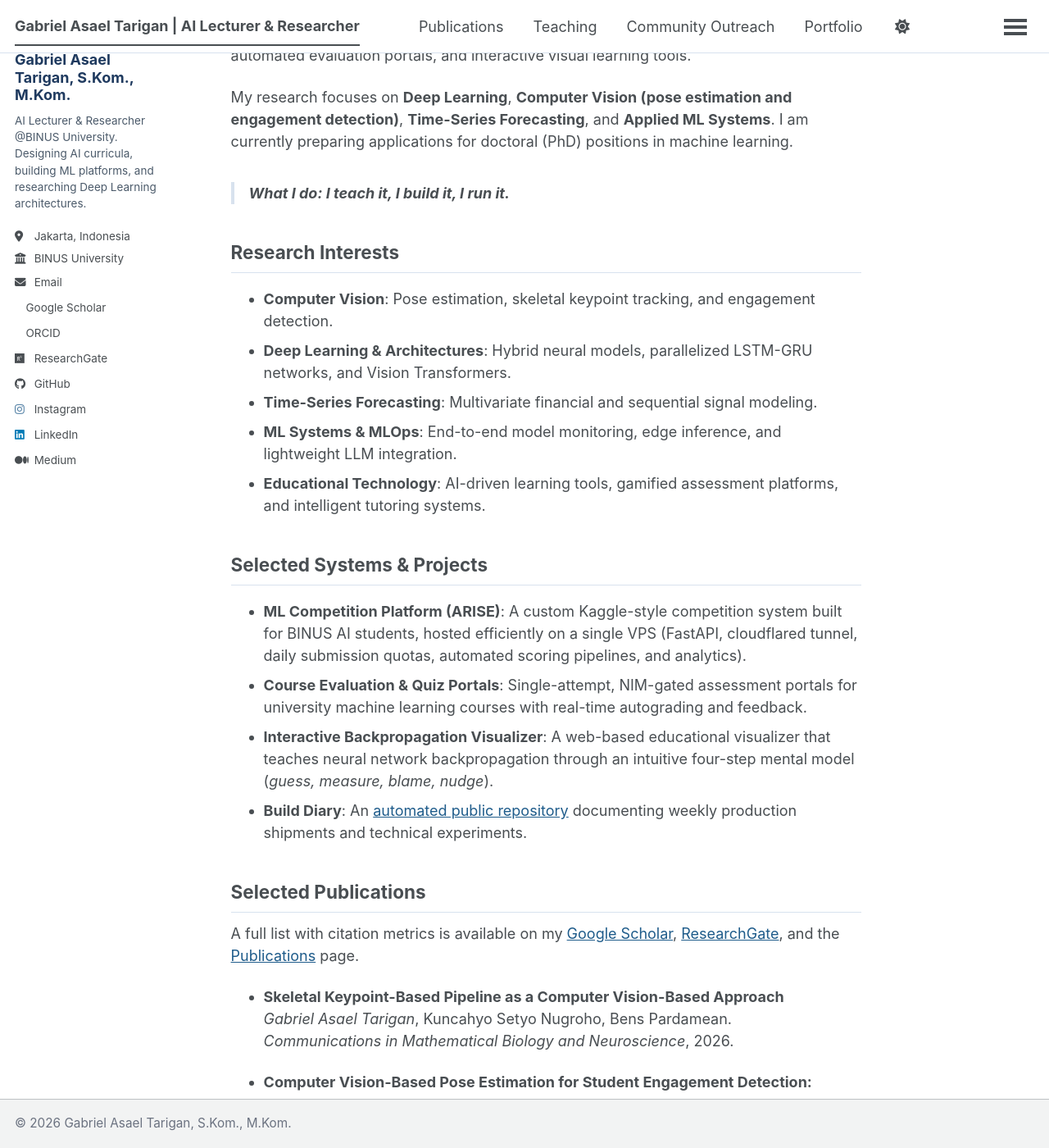
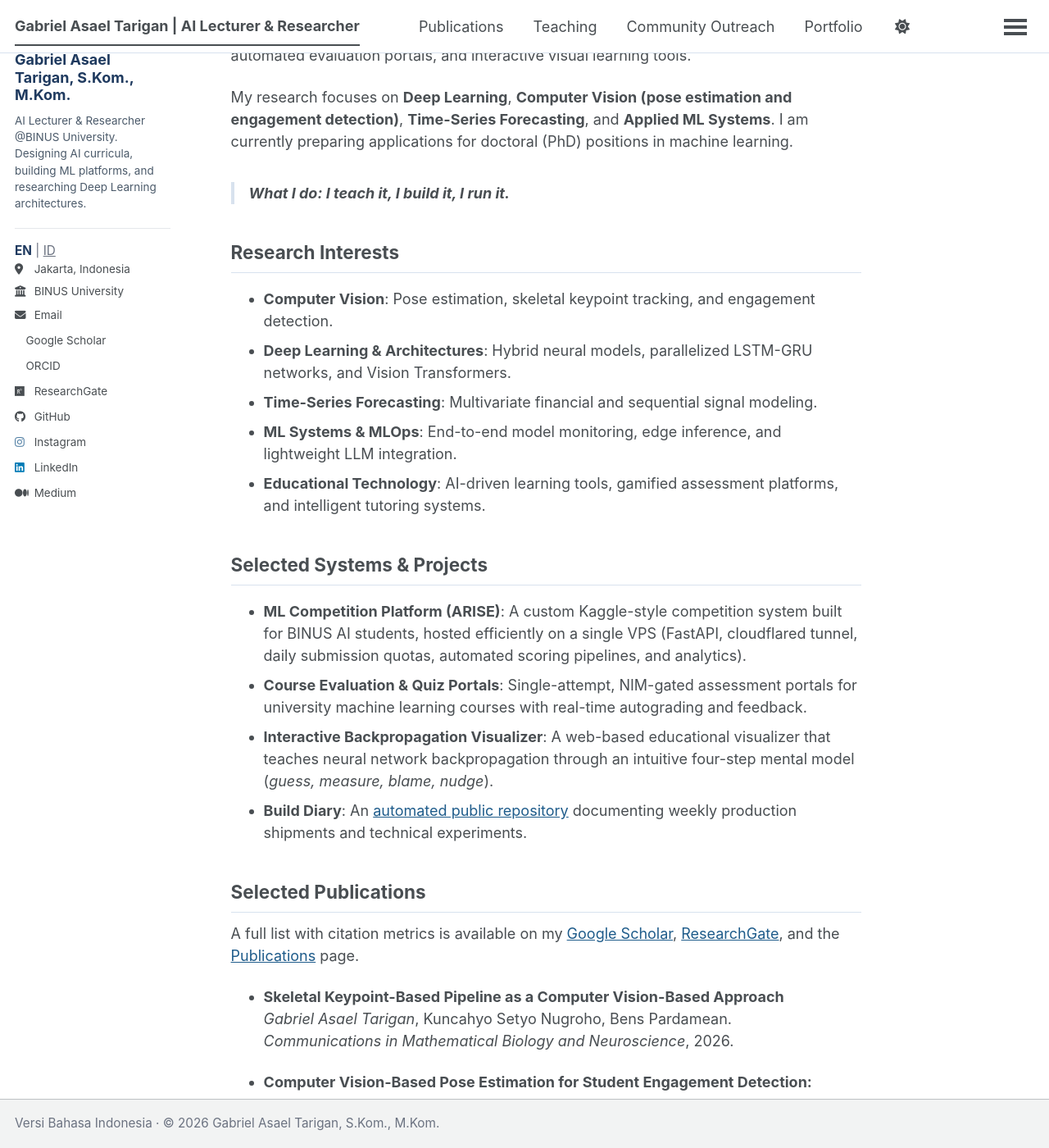
Before and after one commit to asaeltarigan/asaeltarigan.github.io, a Jekyll site: the page built from _pages/about.md, in a window 1280 px wide and 1400 px high, scrolled down 197 px. Shown: the whole window at 82% size. Built offline with Jekyll 4.4.1, drawn with Linux system fonts in a browser that asks for light colours; a style sheet for code colours, icons or effects is not loaded.

Commit message:
Move language switcher to sidebar and footer, drop top nav item

```diff
--- a/_data/navigation.yml
+++ b/_data/navigation.yml
@@ -26,8 +26,5 @@ main:
   - title: "CV"
     url: /cv/
 
-  - title: "Bahasa Indonesia"
-    url: https://asaeltarigan.github.io/id/
-
   # - title: "CV"
   #   url: /cv-json/
--- a/_includes/author-profile.html
+++ b/_includes/author-profile.html
@@ -18,6 +18,10 @@
     <h3 class="author__name">{{ author.name }}</h3>
     {% if author.pronouns %}<p class="author__pronouns">{{ author.pronouns }}</p>{% endif %}
     {% if author.bio %}<p class="author__bio">{{ author.bio }}</p>{% endif %}
+  </div>
+
+  <div class="author__lang">
+    <span class="lang-active" lang="en">EN</span> | <a href="https://asaeltarigan.github.io/id/" hreflang="id" lang="id">ID</a>
   </div>
 
   <div class="author__urls-wrapper">
--- a/_includes/footer.html
+++ b/_includes/footer.html
@@ -1,4 +1,5 @@
 <div class="page__footer-copyright">
+  <a href="https://asaeltarigan.github.io/id/" hreflang="id" lang="id">Versi Bahasa Indonesia</a> &middot;
   &copy; {{ site.time | date: '%Y' }} {{ site.author.name | default: site.title }}
 </div>
 <script>
--- a/_includes/head.html
+++ b/_includes/head.html
@@ -71,4 +71,4 @@
 
 <!-- For all browsers -->
 <link rel="stylesheet" href="{{ base_path }}/assets/css/main.css">
-<link rel="stylesheet" href="{{ base_path }}/assets/css/custom.css?v=9">
+<link rel="stylesheet" href="{{ base_path }}/assets/css/custom.css?v=10">
--- a/assets/css/custom.css
+++ b/assets/css/custom.css
@@ -246,3 +246,19 @@ html[data-theme="dark"] .teaching-section-note { color: #94a3b8; }
 }
 html[data-theme="dark"] .teaching-subsection { color: #e2e8f0; }
 html[data-theme="dark"] .taught-list li { color: #cbd5e1; border-left-color: #2dd4bf; }
+
+/* Language switcher (EN | ID) */
+.author__lang {
+  margin-top: 1rem;
+  padding-top: 0.85rem;
+  border-top: 1px solid #e5e7eb;
+  font-size: 0.85rem;
+  color: #6b7280;
+}
+.author__lang .lang-active { font-weight: 700; color: #1f3a5f; }
+.author__lang a { color: #6b7280; }
+.author__lang a:hover { color: #1f3a5f; }
+html[data-theme="dark"] .author__lang { border-top-color: #334155; color: #94a3b8; }
+html[data-theme="dark"] .author__lang .lang-active { color: #e2e8f0; }
+html[data-theme="dark"] .author__lang a { color: #94a3b8; }
+html[data-theme="dark"] .author__lang a:hover { color: #2dd4bf; }
```
